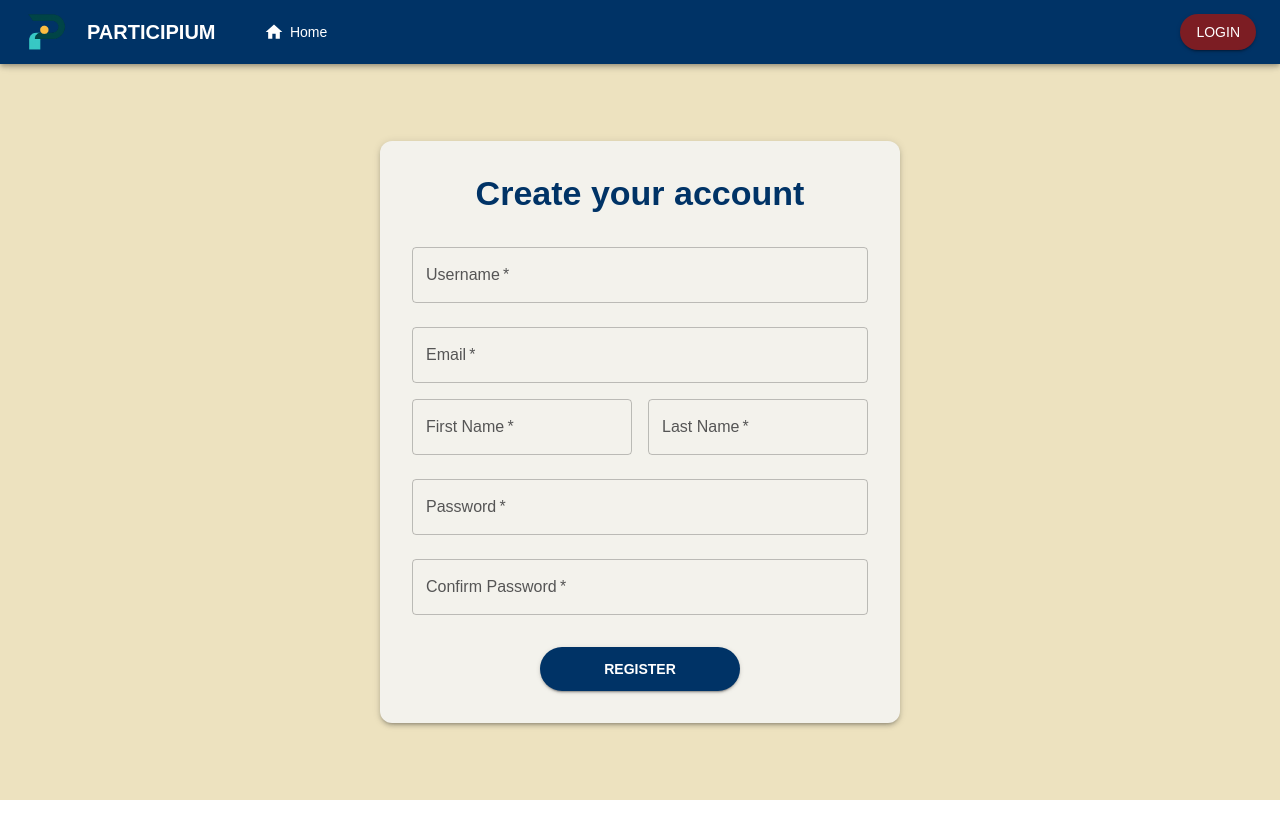
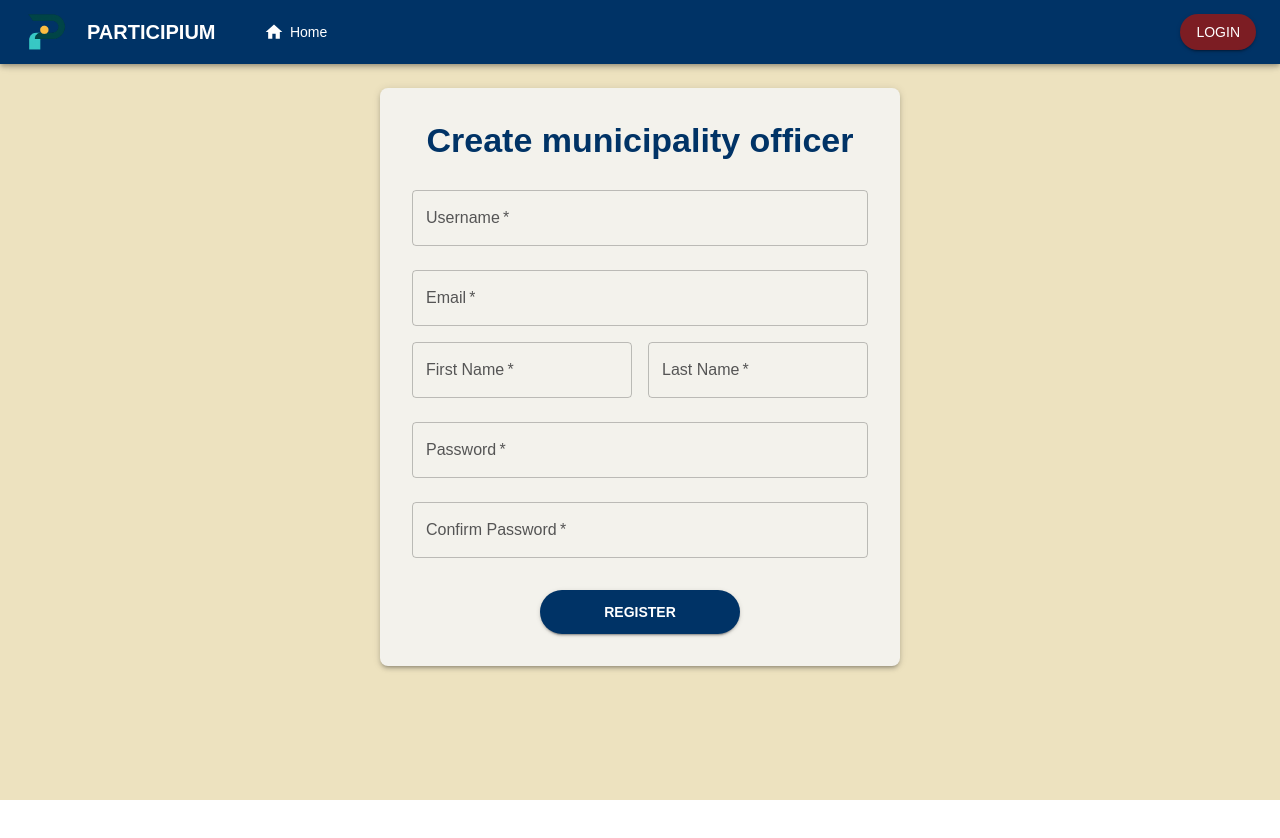
Before and after one commit to soft-eng-II-2025/Participium-Group06, a React (Create React App) app in the folder frontend/: page /admin/register in a window 1280 px wide. Shown: the top 838 px of the page. Before the commit the page ends 800 px from the top, so only its background shows below. Built offline with nearby package versions, Linux system fonts and the light colour scheme.

Commit message:
fix: fixed error in frontend related to UI

```diff
--- a/frontend/src/components/MunicipalityOfficerCard.tsx
+++ b/frontend/src/components/MunicipalityOfficerCard.tsx
@@ -1,84 +1,53 @@
-// src/components/UserCard.tsx
 import React from 'react';
-import {Card, CardContent, Typography, Avatar, Button, Box, Chip} from '@mui/material';
-import {MunicipalityOfficerDTO} from "../DTOs/MunicipalityOfficerDTO";
+import { Card, Typography, Avatar, Button, Box, Chip } from '@mui/material';
+import { MunicipalityOfficerDTO } from "../DTOs/MunicipalityOfficerDTO";
 
-interface UserCardProps {
-    user: MunicipalityOfficerDTO;
-    onEditRole: (username: string) => void;
+type UserCardProps = { user: MunicipalityOfficerDTO; onEditRole: (username: string) => void; };
+
+function getInitials(name: string) {
+    const p = name.trim().split(/\s+/).filter(Boolean);
+    if (p.length >= 2) return (p[0][0] + p[1][0]).toUpperCase();
+    if (p.length === 1) return p[0].slice(0, 2).toUpperCase();
+    return 'US';
 }
 
-
-function stringAvatar(name: string) {
-    return {
-        children: `${name.split(' ')[0][0]}${name.split(' ')[1][0]}`,
-    };
-}
-
-export const UserCard: React.FC<UserCardProps> = ({user, onEditRole}) => {
+export const UserCard: React.FC<UserCardProps> = ({ user, onEditRole }) => {
+    const display = `${user.first_name ?? ''} ${user.last_name ?? ''}`.trim() || user.username;
+    const initials = getInitials(display);
+    const hasRole = !!user.role?.title;
 
     return (
         <Card
             sx={{
                 width: '100%',
-                maxWidth: 400,
-                minHeight: 120,
+                // niente height: '100%' per evitare stretching verticale
+                minHeight: 120,          // <- era 150
                 display: 'flex',
                 flexDirection: 'row',
                 alignItems: 'center',
-                p: 2,
+                gap: 1.5,                 // <- più compatta
+                p: 1.5,                   // <- padding ridotto
                 borderRadius: 2,
                 boxShadow: 3,
-                transition: 'transform 0.2s, box-shadow 0.2s',
-                '&:hover': {
-                    transform: 'translateY(-3px)',
-                    boxShadow: 6,
-                },
+                transition: 'transform .2s, box-shadow .2s',
+                '&:hover': { transform: 'translateY(-3px)', boxShadow: 6 },
+                overflow: 'hidden',
             }}
         >
-            {/* Avatar */}
-            <Avatar
-                sx={{
-                    bgcolor: "primary.main",
-                    width: 60,
-                    height: 60,
-                    fontSize: 24,
-                    mr: 2,
-                    flexShrink: 0,
-                }}
-                {...stringAvatar(`${user.first_name} ${user.last_name}`)}
-            />
+            <Avatar sx={{ bgcolor: 'primary.main', width: 48, height: 48, fontSize: 18, flexShrink: 0 }}>
+                {initials}
+            </Avatar>
 
-            {/* Username + role/button */}
-            <Box
-                sx={{
-                    display: 'flex',
-                    flexDirection: 'column',
-                    justifyContent: 'center',
-                    ml: 4,
-                    minWidth: 0,
-                }}
-            >
-                <Typography
-                    variant="subtitle1"
-                    sx={{ fontWeight: 600, mb: 1 }}
-                >
+            <Box sx={{ flex: 1, minWidth: 0 }}>
+                <Typography variant="subtitle1" sx={{ fontWeight: 600, lineHeight: 1 }} noWrap>
                     {user.username}
                 </Typography>
 
-                {user.role ? (
+                {hasRole ? (
                     <Chip
-                        label={user.role.title}
-                        size="medium"
-                        sx={{
-                            width: 120,
-                            height: 32,
-                            borderRadius: 8,
-                            display: 'flex',
-                            alignItems: 'center',
-                            justifyContent: 'center',
-                            fontSize: '0.95rem',
-                        }}
+                        label={user.role!.title as string}
+                        size="small"
+                        sx={{ mt: 0.5, maxWidth: '100%' }}
                         color="primary"
                         variant="outlined"
                     />
@@ -87,7 +56,8 @@ export const UserCard: React.FC<UserCardProps> = ({user, onEditRole}) => {
                         variant="contained"
                         color="secondary"
                         onClick={() => onEditRole(user.username)}
-                        sx={{ mt: 1, width: 130 }}
+                        size="small"
+                        sx={{ mt: 0.5, alignSelf: 'flex-start' }}
                     >
                         Assign role
                     </Button>
--- a/frontend/src/components/RegistrationForm.tsx
+++ b/frontend/src/components/RegistrationForm.tsx
@@ -9,7 +9,12 @@ type Props = {
     title?: string;
 };
 
-const RegistrationForm: React.FC<Props> = ({ onSubmit, loading = false, serverError = null, title = 'Create your account' }) => {
+const RegistrationForm: React.FC<Props> = ({
+                                               onSubmit,
+                                               loading = false,
+                                               serverError = null,
+                                               title = "Create your account",
+                                           }) => {
     const [username, setUsername] = useState("");
     const [email, setEmail] = useState("");
     const [firstName, setFirstName] = useState("");
@@ -23,12 +28,14 @@ const RegistrationForm: React.FC<Props> = ({ onSubmit, loading = false, serverEr
     const isLoading = loading || localLoading;
 
     const validate = () => {
-    if (!username.trim() || !email.trim() || !password || !confirmPassword) {
+        const u = username.trim();
+        const e = email.trim();
+        if (!u || !e || !password || !confirmPassword) {
             setLocalError("Please fill in all required fields.");
             return false;
         }
         const emailRe = /^\S+@\S+\.\S+$/;
-    if (!emailRe.test(email)) {
+        if (!emailRe.test(e)) {
             setLocalError("Please enter a valid email address.");
             return false;
         }
@@ -45,10 +52,10 @@ const RegistrationForm: React.FC<Props> = ({ onSubmit, loading = false, serverEr
         if (!validate()) return;
 
         const payload: UserDTO = {
-      username,
-      email,
-      first_name: firstName,
-      last_name: lastName,
+            username: username.trim(),
+            email: email.trim(),
+            first_name: firstName.trim(),
+            last_name: lastName.trim(),
             password,
         };
 
@@ -56,18 +63,25 @@ const RegistrationForm: React.FC<Props> = ({ onSubmit, loading = false, serverEr
             setLocalLoading(true);
             await onSubmit(payload);
         } catch (err) {
-      setLocalError((err as any)?.message ?? 'Registration failed. Please try again.');
+            setLocalError((err as any)?.message ?? "Registration failed. Please try again.");
         } finally {
             setLocalLoading(false);
         }
     };
 
     return (
-    <Box
-          sx={{ display: "flex", justifyContent: "center", alignItems: "center", width: "100vw" }}>
-          <Paper elevation={3} sx={{ width: "100%", maxWidth: 520, borderRadius: "12px", textAlign: "center" }}>
+        <Paper
+            elevation={3}
+            sx={{
+                width: "100%",
+                maxWidth: 520,
+                mx: "auto",        // centra orizzontalmente dentro il Container
+                borderRadius: 2,
+                textAlign: "center",
+            }}
+        >
             <Box component="form" onSubmit={handleSubmit} sx={{ p: 4 }}>
-          <Typography variant="h4" component="h1" color="primary" gutterBottom sx={{ fontWeight: 700, mb: 2 }}>
+                <Typography variant="h4" component="h1" color="primary" gutterBottom sx={{ fontWeight: 800 }}>
                     {title}
                 </Typography>
 
@@ -76,7 +90,6 @@ const RegistrationForm: React.FC<Props> = ({ onSubmit, loading = false, serverEr
                         {localError}
                     </Alert>
                 )}
-
                 {serverError && (
                     <Alert severity="error" sx={{ mb: 2 }}>
                         {serverError}
@@ -105,21 +118,22 @@ const RegistrationForm: React.FC<Props> = ({ onSubmit, loading = false, serverEr
                     autoComplete="email"
                 />
 
+                {/* Nome / Cognome responsivi */}
                 <Box sx={{ display: "flex", gap: 2, mt: 1, mb: 1, flexWrap: "wrap" }}>
                     <TextField
                         label="First Name"
                         required
                         type="text"
-              sx={{ flex: 1, minWidth: 150 }}
+                        sx={{ flex: 1, minWidth: 180 }}
                         value={firstName}
                         onChange={(e) => setFirstName(e.target.value)}
                         autoComplete="given-name"
                     />
                     <TextField
                         label="Last Name"
+                        required
                         type="text"
-              required
-              sx={{ flex: 1, minWidth: 150 }}
+                        sx={{ flex: 1, minWidth: 180 }}
                         value={lastName}
                         onChange={(e) => setLastName(e.target.value)}
                         autoComplete="family-name"
@@ -160,7 +174,6 @@ const RegistrationForm: React.FC<Props> = ({ onSubmit, loading = false, serverEr
                 </Button>
             </Box>
         </Paper>
-    </Box>
     );
 };
 
--- a/frontend/src/index.css
+++ b/frontend/src/index.css
@@ -13,22 +13,31 @@
     -moz-osx-font-smoothing: grayscale;
 }
 
+html, body, #root {
+    width: 100%;
+    height: 100%;
+}
+
+body {
+    margin: 0;
+    display: block;        /* ⟵ rimuove flex centering */
+    min-width: 0;          /* ⟵ niente clamp a 320px */
+    min-height: 100%;
+    background: inherit;
+}
+
+#root {
+    display: flex;         /* opzionale: layout verticale dell’app */
+    flex-direction: column;
+    min-height: 100vh;
+}
+
 a {
     font-weight: 500;
     color: #646cff;
     text-decoration: inherit;
 }
-a:hover {
-  color: #535bf2;
-}
-
-body {
-  margin: 0;
-  display: flex;
-  place-items: center;
-  min-width: 320px;
-  min-height: 100vh;
-}
+a:hover { color: #535bf2; }
 
 h1 {
     font-size: 3.2em;
@@ -46,23 +55,14 @@ button {
     cursor: pointer;
     transition: border-color 0.25s;
 }
-button:hover {
-  border-color: #646cff;
-}
-button:focus,
-button:focus-visible {
-  outline: 4px auto -webkit-focus-ring-color;
-}
+button:hover { border-color: #646cff; }
+button:focus, button:focus-visible { outline: 4px auto -webkit-focus-ring-color; }
 
 @media (prefers-color-scheme: light) {
     :root {
         color: #213547;
         background-color: #ffffff;
     }
-  a:hover {
-    color: #747bff;
+    a:hover { color: #747bff; }
+    button { background-color: #f9f9f9; }
 }
-  button {
-    background-color: #f9f9f9;
-  }
-}
--- a/frontend/src/pages/AdminRegisterPage.tsx
+++ b/frontend/src/pages/AdminRegisterPage.tsx
@@ -1,27 +1,43 @@
+// src/pages/AdminRegisterPage.tsx
 import React from "react";
 import { useNavigate } from "react-router-dom";
 import RegistrationForm from "../components/RegistrationForm";
-import {useRegisterMunicipalityOfficer} from "../hook/adminApi.hook";
-import {MunicipalityOfficerDTO} from "../DTOs/MunicipalityOfficerDTO";
+import { useRegisterMunicipalityOfficer } from "../hook/adminApi.hook";
+import { MunicipalityOfficerDTO } from "../DTOs/MunicipalityOfficerDTO";
+import { Container, Box } from "@mui/material";
 
 const AdminRegisterPage: React.FC = () => {
     const navigate = useNavigate();
-    const {mutateAsync: registerMunicipalityOfficer, isPending, error, isError} = useRegisterMunicipalityOfficer()
+    const { mutateAsync: registerMunicipalityOfficer, isPending, error } =
+        useRegisterMunicipalityOfficer();
 
-    const serverErrorMessage = error
-        ? "Registration failed. Please try again." // If 'error' exists, use a custom string
-        : null;
+    const serverErrorMessage = error ? "Registration failed. Please try again." : null;
 
     const handleAdminRegister = async (payload: MunicipalityOfficerDTO) => {
-        const addedOfficer = await registerMunicipalityOfficer(payload)
-        // addedOfficer contiene i dati dell'utente appena registrato
-        if(addedOfficer.status == 201 ){
-            navigate("/admin/home")
-        }
+        const res = await registerMunicipalityOfficer(payload);
+        // Se il tuo hook non restituisce 'status', ti basta navigare su successo:
+        if (!res || res.status === 201) navigate("/admin/home");
     };
 
     return (
-        <RegistrationForm onSubmit={handleAdminRegister} loading={isPending} serverError={serverErrorMessage} />
+        <Container maxWidth="sm">
+            <Box
+                sx={{
+                    minHeight: "calc(100vh - 72px)", // altezza viewport meno AppBar
+                    display: "grid",
+                    alignContent: "start",           // ancora in alto
+                    pt: { xs: 2, md: 3 },
+                    pb: 6,
+                }}
+            >
+                <RegistrationForm
+                    title="Create municipality officer"
+                    onSubmit={handleAdminRegister as any}
+                    loading={isPending}
+                    serverError={serverErrorMessage}
+                />
+            </Box>
+        </Container>
     );
 };
 
```
Also changed, not shown: frontend/src/pages/AdminHomePage.tsx (+15 -13 lines), frontend/src/pages/LoginPage.tsx (+29 -25 lines), frontend/src/pages/RegisterPage.tsx (+13 -1 lines). Lines whose indentation alone changed are shown as unchanged.
